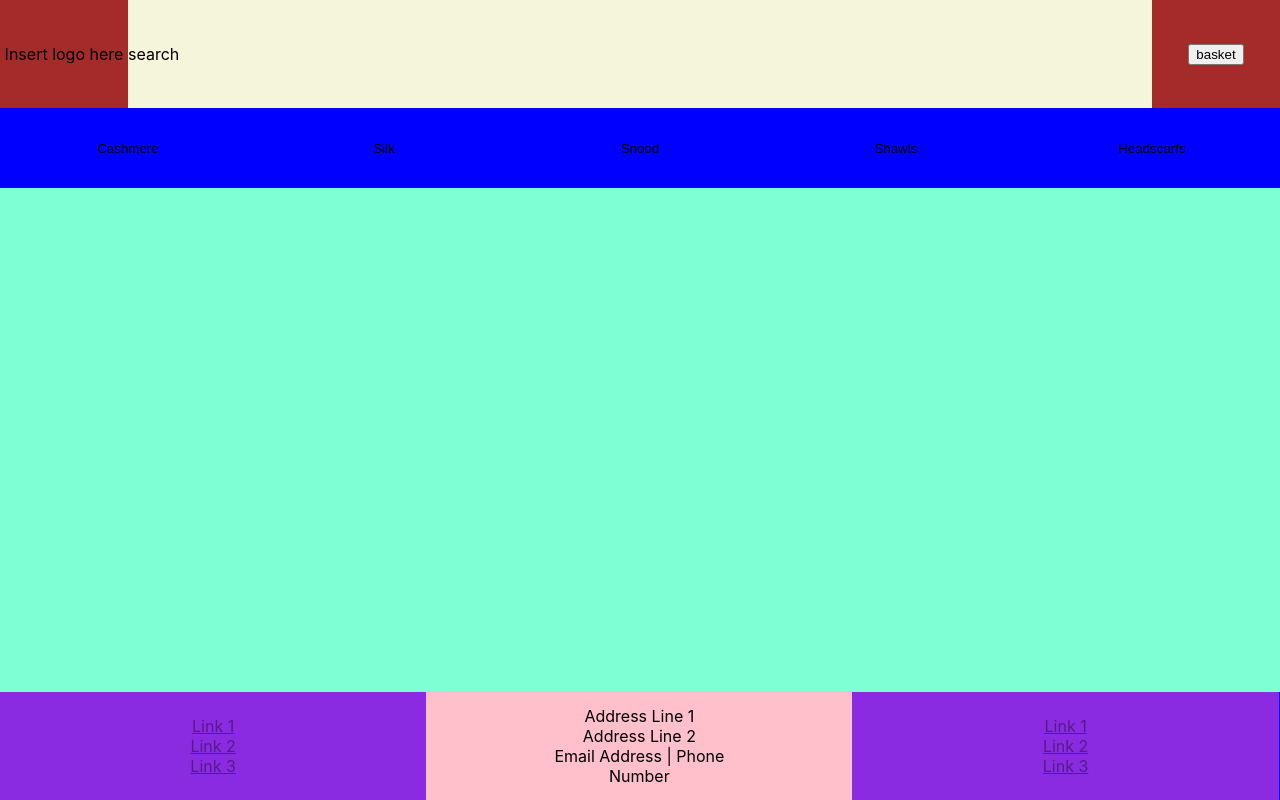
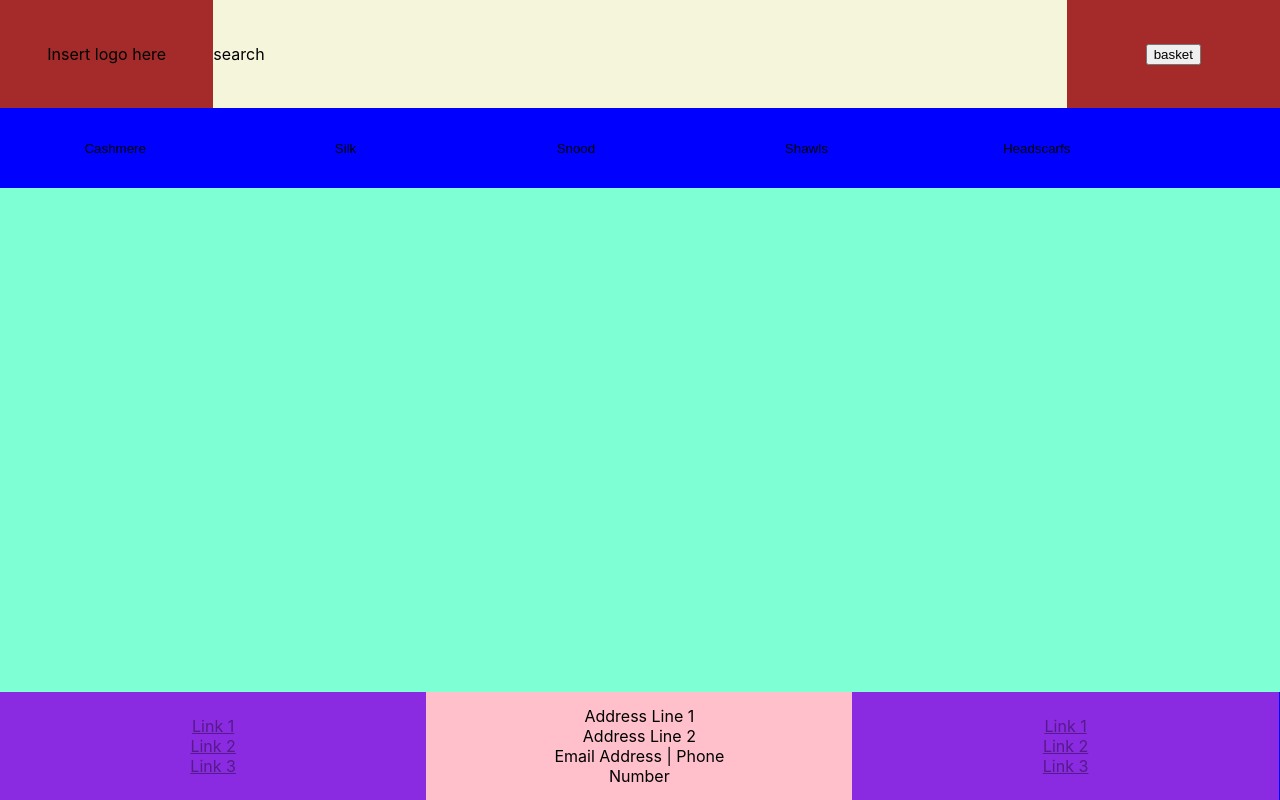
Before and after one commit to FarhathH/FinalProjectEcommerceFarhath, a React (Create React App) app in the folder ecommerce/: page / in a window 1280 px wide. Built offline with nearby package versions, Linux system fonts and the light colour scheme.

Commit message:
managed to get it working because of a variable name
Thank, Matt :)

```diff
--- a/ecommerce/src/App.js
+++ b/ecommerce/src/App.js
@@ -7,46 +7,41 @@ import NavBar from './ecommerce.nav.bar.js';
 import ProductPage from './ecommerce.product.pg.js';
 import {useState} from 'react';
 
-function App(props) {
+function App() {
 
   const[products, setProducts] = useState(
-    [ //list for nav bar and product page
+    [ //list for nav bar and product page menu.
       {
-        id:0,
         title:"Cashmere",
         price:"£5"
       },
       {
-        id:1,
         title:"Silk",
         price:"£15",
       },
       {
-        id:2,
         title:"Snood",
         price:"£19"
       },
       {
-        id:3,
         title:"Shawls",
         price:"£20"
       },
       {
-        id:4,
         title:"Headscarfs",
         price:"£3"
       },
     ]
   )
 
-  //For checking the index.
-  const[selectedBtn, setSelectedBtn] = useState(products);
 
-  const[index, setIndex] = useState([])
+  //For selecting the product by index.
+  const[selectedProduct, setSelectedProduct] = useState(products);
+
+
+
   function ClickNavBtn(index){
-    setSelectedBtn(products[index])
-    alert(index)//checking that the function works via onclick
-    console.log(products.title)
+    setSelectedProduct(products[index])
   }
 
 
@@ -58,10 +53,11 @@ function App(props) {
           product = {products} action = {ClickNavBtn}
         />
           <div className = "content">
+
             <ProductPage
+              product = {selectedProduct} action = {ClickNavBtn}
+            />
 
-              product = {products} action = {ClickNavBtn}
-            />
           </div>
         <Footer/>
       </div>
--- a/ecommerce/src/ecommerce.css
+++ b/ecommerce/src/ecommerce.css
@@ -21,7 +21,7 @@
 .logo{
 background-color: brown;
 display:flex;
-flex:0.1;
+flex:0.2;
 align-items: center;
 justify-content: center;
 }
@@ -37,7 +37,7 @@ justify-content: center;
 .basket{
     background-color: brown;
     display:flex;
-    flex:0.1;
+    flex:0.2;
     align-items: center;
     justify-content: center;
 
@@ -56,8 +56,8 @@ justify-content: center;
 }
 
 .nav-section{
-    margin-left:4%;
-    margin-right:4%;
+    margin-left:3%;
+    margin-right:3%;
     height:100%;
     width:12%;
     border:none;
@@ -76,6 +76,7 @@ justify-content: center;
     flex:0.7;
     background-color: aquamarine;
     color:black;
+    justify-content: space-evenly;
 }
 
 .footer{ /*display address and contact details of company*/
--- a/ecommerce/src/ecommerce.nav.bar.js
+++ b/ecommerce/src/ecommerce.nav.bar.js
@@ -1,5 +1,5 @@
 import './ecommerce.css';
-import './ecommerce.product.pg.js';
+import ProductPage from './ecommerce.product.pg.js';
 import {useState} from 'react';
 import App from './App.js';
 
--- a/ecommerce/src/ecommerce.product.pg.js
+++ b/ecommerce/src/ecommerce.product.pg.js
@@ -6,8 +6,11 @@ function ProductPage({product, action}){
     return(
 
 
-        <div> {/*meant to display the info about product*/}
-            <h2>{product.title}</h2>
+        <div className = ""> {/*meant to display the info about product*/}
+            <h2>
+                <p>{product.title}</p>
+                <p>{product.price}</p>
+            </h2>
 
         </div>
 
```
